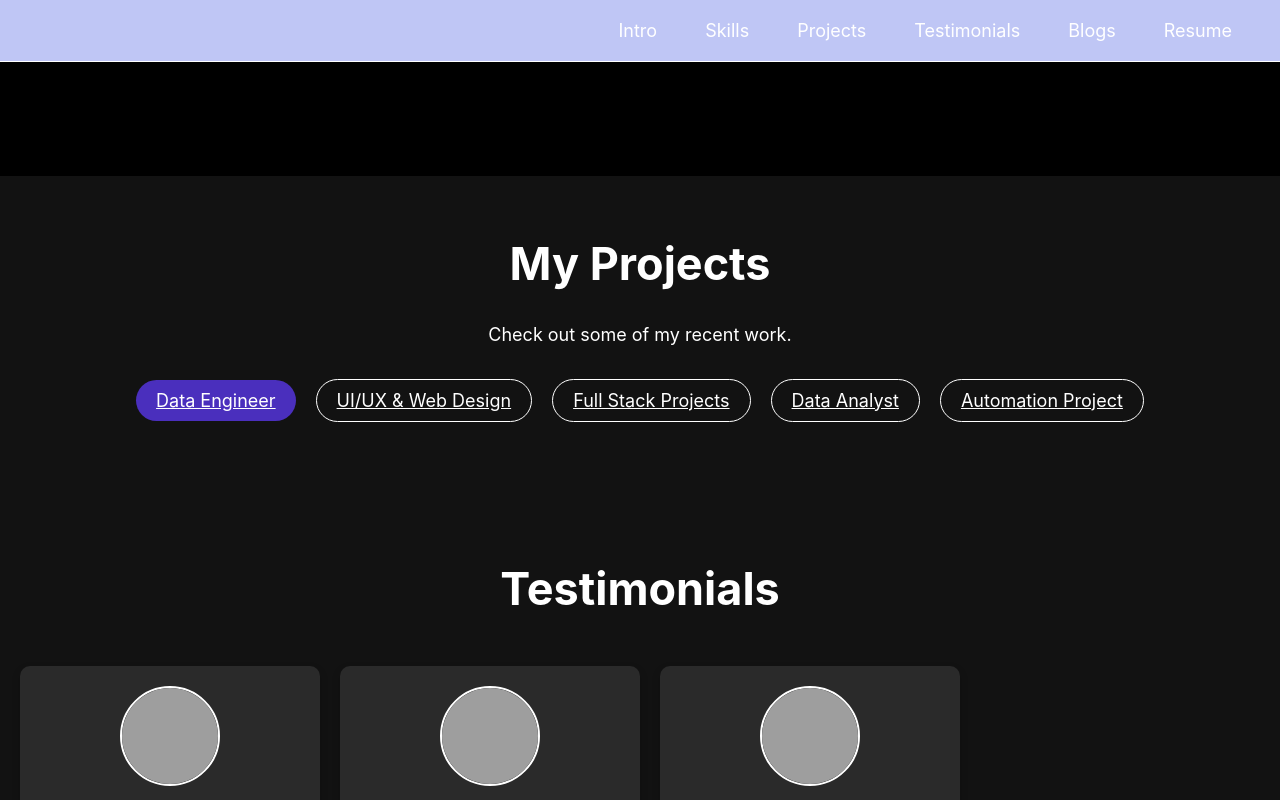
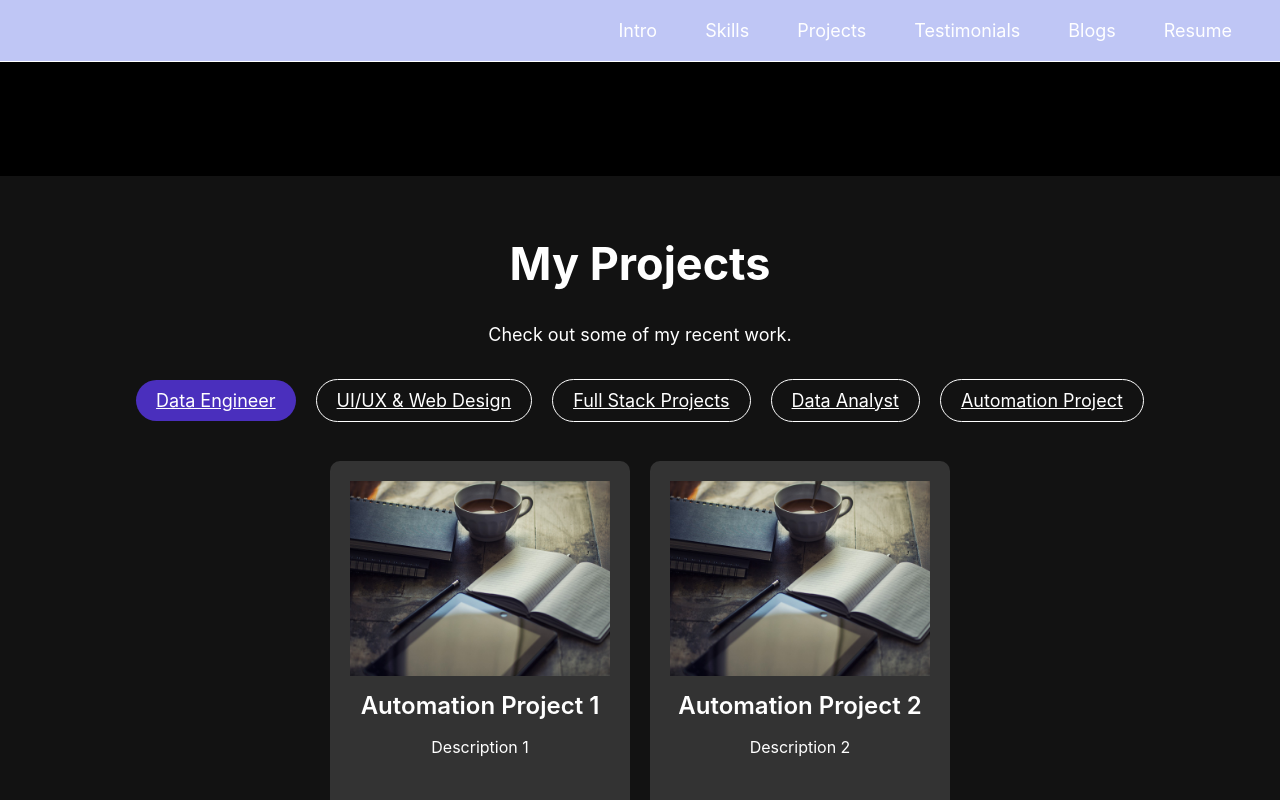
Before and after one commit to KhizerNayak/portfolio, a React (Create React App) app: page / in a window 1280 px wide. Both pictures are taken after a click on the tab "Data Engineer". Built offline with nearby package versions, Linux system fonts and the light colour scheme; grey boxes are pictures that could not be loaded.

Commit message:
updated projects

```diff
--- a/src/pages/projects.js
+++ b/src/pages/projects.js
@@ -29,6 +29,10 @@ export const ProjectsSection = () => {
       { title: 'Automation Project 1', description: 'Description 1', image: img4 },
       { title: 'Automation Project 2', description: 'Description 2', image: img4 },
     ],
+    fifth: [
+      { title: 'Data Engineer Project 1', description: 'Description 1', image: img4 },
+      { title: 'Data Engineer Project 2', description: 'Description 2', image: img4 },
+    ],
   };
 
   return (
@@ -38,7 +42,7 @@ export const ProjectsSection = () => {
 
       <Tab.Container activeKey={key} onSelect={(k) => setKey(k)}>
         <Nav variant="pills" className="nav-pills">
-        <Nav.Item>
+          <Nav.Item>
             <Nav.Link eventKey="fifth">Data Engineer</Nav.Link>
           </Nav.Item>
           <Nav.Item>
@@ -108,6 +112,19 @@ export const ProjectsSection = () => {
                 ))}
               </Tab.Pane>
             )}
+            {key === 'fifth' && (
+              <Tab.Pane eventKey="fifth" className="tab-pane">
+                {projects.fourth.map((project, index) => (
+                  <a href={project.url} target="_blank" rel="noopener noreferrer" key={index} className="project-card">
+                    <img src={project.image} alt={project.title} className="project-image" />
+                    <div>
+                      <h3>{project.title}</h3>
+                      <p>{project.description}</p>
+                    </div>
+                  </a>
+                ))}
+              </Tab.Pane>
+            )}
           </Tab.Content>
         </div>
       </Tab.Container>
```
